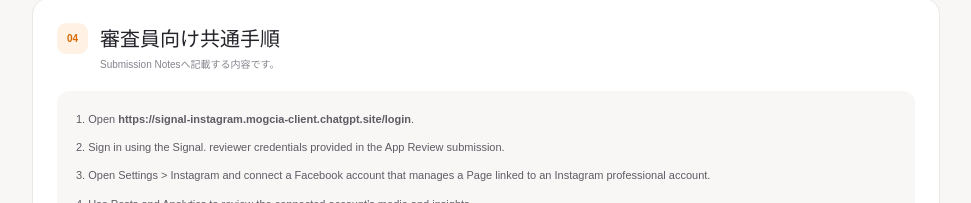
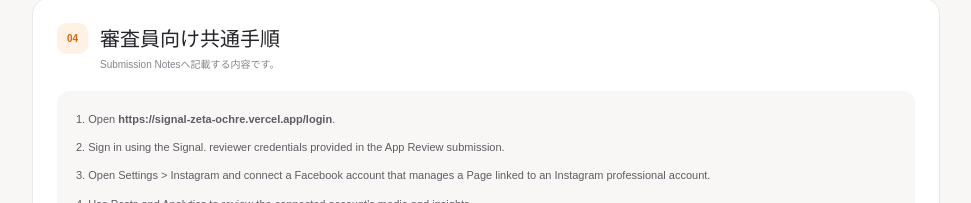
Before and after one commit to mogciaclient-ui/signal., a Next.js app: page /review in a window 1280 px wide. Shown: the part 2882-3085 px from the top of the page, without its empty margins (276-1247 px from the left). Built offline with nearby package versions, Linux system fonts and the light colour scheme; no server answers; the database is empty; sample sign-in values are in the browser's storage.

Commit message:
Use Vercel production URL in review instructions

```diff
--- a/app/review/page.tsx
+++ b/app/review/page.tsx
@@ -217,7 +217,7 @@
         <div className="reviewer-notes">
           <p>
             1. Open{" "}
-            <b>https://signal-instagram.mogcia-client.chatgpt.site/login</b>.
+            <b>https://signal-zeta-ochre.vercel.app/login</b>.
           </p>
           <p>
             2. Sign in using the Signal. reviewer credentials provided in the
@@ -237,7 +237,7 @@
           </p>
           <CopyButton
             value={
-              "1. Open https://signal-instagram.mogcia-client.chatgpt.site/login.\n2. Sign in using the Signal. reviewer credentials provided in the App Review submission.\n3. Open Settings > Instagram and connect a Facebook account that manages a Page linked to an Instagram professional account.\n4. Use Posts and Analytics to review the connected account’s media and insights.\n5. Open New Post to publish an image post. Use a JPG or PNG file smaller than 8 MB."
+              "1. Open https://signal-zeta-ochre.vercel.app/login.\n2. Sign in using the Signal. reviewer credentials provided in the App Review submission.\n3. Open Settings > Instagram and connect a Facebook account that manages a Page linked to an Instagram professional account.\n4. Use Posts and Analytics to review the connected account’s media and insights.\n5. Open New Post to publish an image post. Use a JPG or PNG file smaller than 8 MB."
             }
           />
         </div>
```
